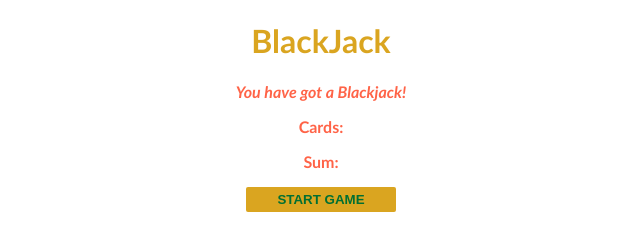
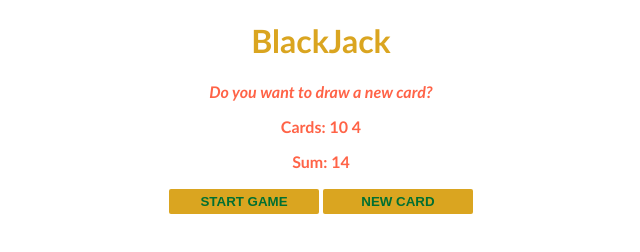
Before and after one commit to bytil70/Javascript5BlackJack, a plain HTML site: page index.html in a window 1280 px wide. Both pictures are taken after a click on the button "START GAME". Shown: the whole page, without its empty margins (319-959 px from the left). Drawn offline with Linux system fonts and the light colour scheme.

Commit message:
update array

```diff
--- a/index.css
+++ b/index.css
@@ -25,4 +25,6 @@ button {
     font-weight: bold;
     border: none;
     border-radius: 2px;
+    margin-bottom: 2px;
+    margin-top: 2px;
 }
--- a/index.html
+++ b/index.html
@@ -9,9 +9,11 @@
 <body>
     <h1>BlackJack</h1>
     <p id="message-el">Want to play a round?</p>
-    <p>Cards:</p>
-    <p>Sum:</p>
+    <p id="cards-el">Cards:</p>
+    <p id="sum-el">Sum:</p>
     <button onclick="startGame()">START GAME</button>
+    <button onclick="newCard()">NEW CARD</button>
+
     <script src="index.js"></script>
 </body>
 </html>
--- a/index.js
+++ b/index.js
@@ -1,5 +1,6 @@
 let firstCard = 10
-let secondCard = 11
+let secondCard = 4
+let cards = [firstCard, secondCard] //array - order list of items
 
 let sum = firstCard + secondCard
 let hasBlackjack = false
@@ -7,9 +8,20 @@ let isAlive = true
 let message = ''
 
 let messageEl = document.getElementById('message-el')
-console.log(messageEl)
+
+let sumEl = document.getElementById('sum-el')
+
+let cardsEl = document.getElementById('cards-el')
 
 function startGame() {
+    renderGame()
+}
+
+function renderGame() {
+    // render out firstCard and secondCard
+    cardsEl.textContent = 'Cards: ' + cards[0] + ' ' + cards[1]
+    // render out all the cards we have
+    sumEl.textContent = 'Sum: ' + sum
 
     if (sum <= 20) {
         message = 'Do you want to draw a new card?'
@@ -22,3 +34,10 @@ function startGame() {
     }
     messageEl.textContent = message
 }
+
+function newCard() {
+    console.log('Drawing a new card from the deck!')
+    let card = 6
+    sum += card
+    renderGame()
+}
```
